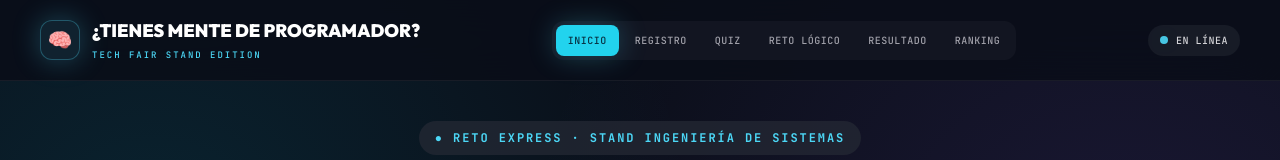
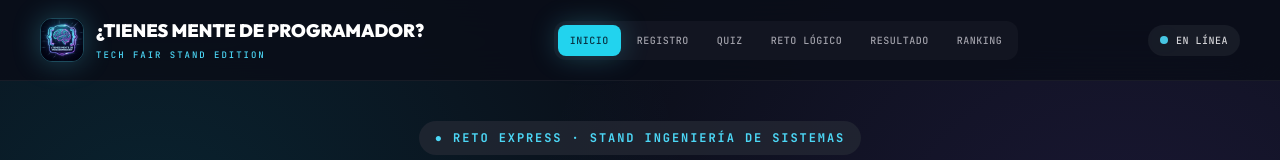
Before and after one commit to crangarita/mente_programador, a React (Vite) app in the folder frontend/: page / in a window 1280 px wide. Shown: the top 160 px of the page. Built offline with nearby package versions, Linux system fonts and the light colour scheme; no server answers.

Commit message:
feat: aplicar logo oficial

```diff
--- a/frontend/src/components/BrandHeader.tsx
+++ b/frontend/src/components/BrandHeader.tsx
@@ -1,3 +1,5 @@
+import brandLogo from '../assets/logo-mente-programador.png'
+
 interface BrandHeaderProps { active?: string; compact?: boolean }
 
 const steps = ['INICIO', 'REGISTRO', 'QUIZ', 'RETO LÓGICO', 'RESULTADO', 'RANKING']
@@ -6,7 +8,7 @@ function BrandHeader({ active, compact = false }: BrandHeaderProps) {
   return <header className="border-b border-white/[0.06] bg-cyber-950/85 backdrop-blur-xl">
     <div className={`mx-auto flex max-w-7xl items-center justify-between gap-5 px-5 ${compact ? 'h-16' : 'h-20'} lg:px-10`}>
       <div className="flex min-w-0 items-center gap-3">
-        <div className="grid h-10 w-10 shrink-0 place-items-center rounded-xl border border-neon-cyan/30 bg-neon-cyan/10 text-xl shadow-neon">🧠</div>
+        <img src={brandLogo} alt="Logo ¿Tienes mente de programador?" className="h-11 w-11 shrink-0 rounded-xl border border-neon-cyan/30 object-cover shadow-neon" />
         <div className="min-w-0"><p className="truncate font-display text-sm font-black uppercase leading-none text-white sm:text-lg">¿Tienes mente de programador?</p><p className="mt-1 hidden font-mono text-[9px] tracking-[.22em] text-neon-cyan sm:block">TECH FAIR STAND EDITION</p></div>
       </div>
       <nav className="hidden items-center gap-1 rounded-xl bg-cyber-800/70 p-1 xl:flex" aria-label="Progreso de la experiencia">
--- a/frontend/src/pages/DashboardPage.tsx
+++ b/frontend/src/pages/DashboardPage.tsx
@@ -1,4 +1,5 @@
 import { useCallback, useEffect, useState } from 'react'
+import brandLogo from '../assets/logo-mente-programador.png'
 import { getRanking, getStats } from '../services/api'
 import type { RankingEntry } from '../types/ranking'
 import type { EventStats } from '../types/stats'
@@ -43,7 +44,7 @@ function DashboardPage() {
   return <main className="cyber-page min-h-screen px-5 py-5 text-zinc-100 lg:px-7">
     <section className="mx-auto max-w-[1800px]">
       <header className="cyber-panel grid items-center gap-6 rounded-3xl p-6 lg:grid-cols-[auto_1fr_auto] lg:p-8">
-        <div className="grid h-24 w-24 place-items-center rounded-2xl bg-cyan-400/10 text-5xl shadow-neon">🧠</div>
+        <img src={brandLogo} alt="Logo ¿Tienes mente de programador?" className="h-24 w-24 rounded-2xl border border-neon-cyan/30 object-cover shadow-neon" />
         <div><div className="flex flex-wrap gap-3"><span className="cyber-kicker rounded-full bg-cyber-600 px-4 py-2">● SYS.BROADCAST // 2025.CORE</span><span className="rounded-full bg-red-700 px-4 py-2 font-mono text-[10px] font-bold tracking-widest text-red-100">● TRANSMISIÓN EN VIVO DEL STAND</span></div><h1 className="mt-4 font-display text-4xl font-black uppercase leading-none lg:text-6xl">¿Tienes mente de<br />programador?</h1><div className="mt-4 flex flex-wrap gap-5 font-display text-lg font-bold text-zinc-300"><span>Stand de Ingeniería de Sistemas</span><span className="text-neon-cyan">• Feria Vocacional 2025</span><span className="rounded bg-violet-700/40 px-3 py-1 font-mono text-xs uppercase tracking-wider text-violet-200">Pabellón STEM // Booth 42</span></div></div>
         <div className="flex gap-4 lg:text-right"><div><p className="font-mono text-[10px] uppercase tracking-widest text-zinc-400">Tiempo activo</p><p className="font-mono text-2xl text-neon-cyan">{lastUpdated?.toLocaleTimeString('es-CO') ?? '--:--:--'}</p></div><div className="rounded-2xl bg-cyber-600 px-5 py-3"><p className="cyber-kicker">Monitor kiosk</p><p className="font-display text-xl font-black">ONLINE 100%</p></div></div>
       </header>
```
Also changed, not shown: frontend/src/assets/logo-mente-programador.png (added).
